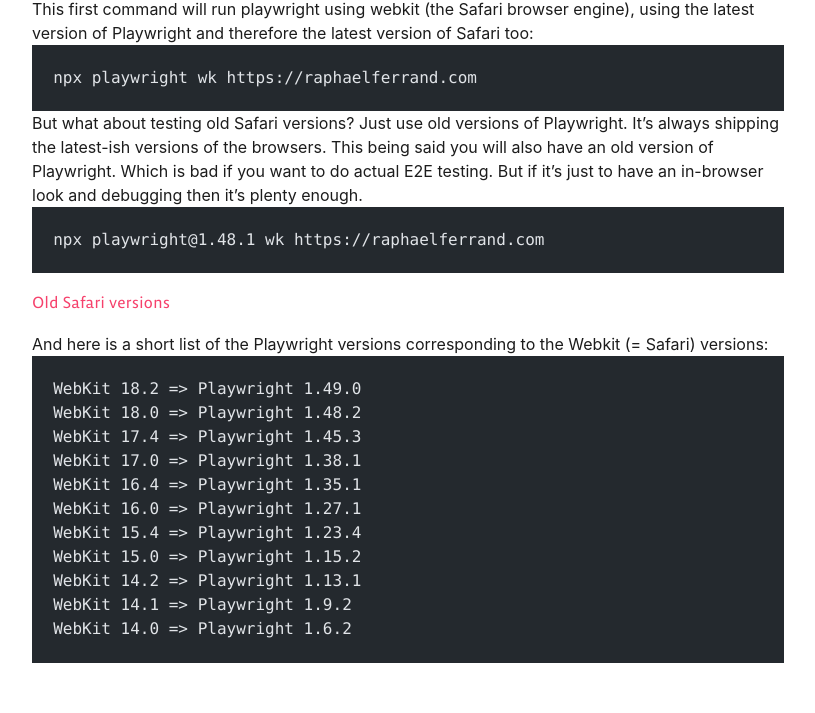
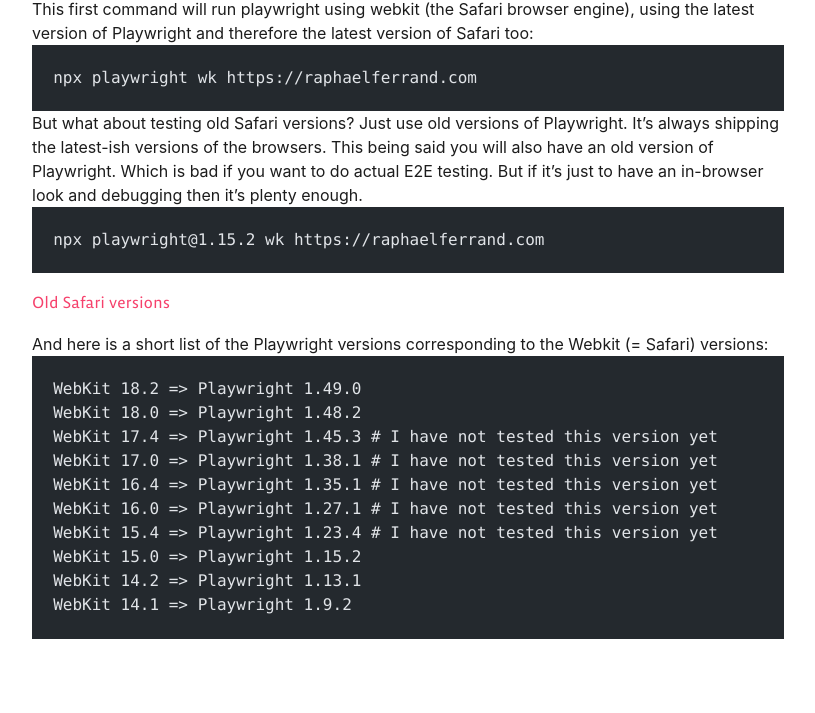
Before and after one commit to goldenraphti/tech-blog, an Astro site: page /posts/safari-on-windows-linux in a window 1280 px wide. Shown: the part 663-1376 px from the top of the page, without its empty margins (232-1047 px from the left). Built offline with nearby package versions, Linux system fonts and the light colour scheme; Astro itself is replaced by a stand-in of ours; some packages are replaced by stand-ins of ours; code samples lack their colours.

Commit message:
update safari versions

````diff
--- a/src/content/blog/safari-on-windows-linux.md
+++ b/src/content/blog/safari-on-windows-linux.md
@@ -26,7 +26,7 @@
 This being said you will also have an old version of Playwright. Which is bad if you want to do actual E2E testing. But if it's just to have an in-browser look and debugging then it's plenty enough.
 
 ```bash
-npx playwright@1.48.1 wk https://raphaelferrand.com
+npx playwright@1.15.2 wk https://raphaelferrand.com
 ```
 
 ## Old Safari versions
@@ -36,13 +36,12 @@
 ```bash
 WebKit 18.2 => Playwright 1.49.0
 WebKit 18.0 => Playwright 1.48.2
-WebKit 17.4 => Playwright 1.45.3
-WebKit 17.0 => Playwright 1.38.1
-WebKit 16.4 => Playwright 1.35.1
-WebKit 16.0 => Playwright 1.27.1
-WebKit 15.4 => Playwright 1.23.4
+WebKit 17.4 => Playwright 1.45.3 # I have not tested this version yet
+WebKit 17.0 => Playwright 1.38.1 # I have not tested this version yet
+WebKit 16.4 => Playwright 1.35.1 # I have not tested this version yet
+WebKit 16.0 => Playwright 1.27.1 # I have not tested this version yet
+WebKit 15.4 => Playwright 1.23.4 # I have not tested this version yet
 WebKit 15.0 => Playwright 1.15.2
 WebKit 14.2 => Playwright 1.13.1
 WebKit 14.1 => Playwright 1.9.2
-WebKit 14.0 => Playwright 1.6.2
 ```
````
